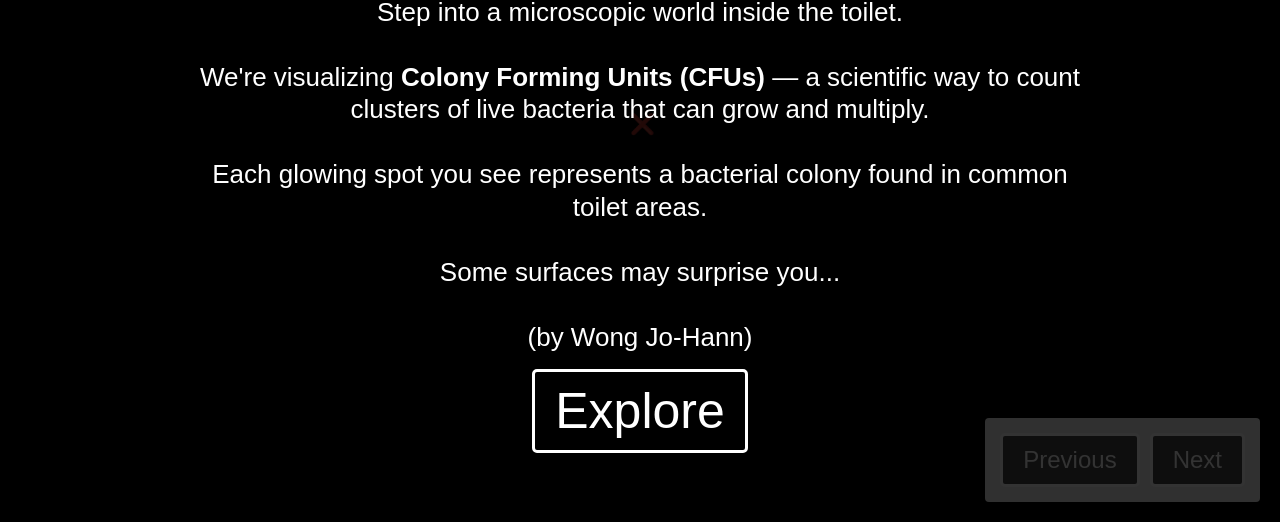
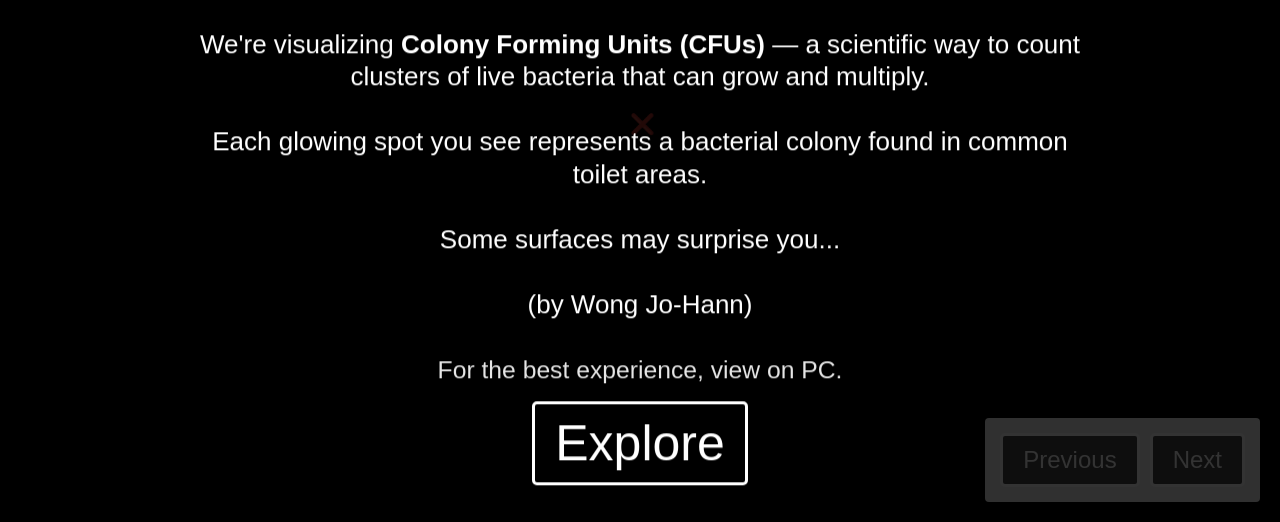
Before and after one commit to Jodistroyer/Biocote-Bacteria-Visualization-1, a plain HTML site: page index.html in a window 1280 px wide. Shown: the part 278-800 px from the top of the page. Drawn offline with nearby package versions, Linux system fonts and the light colour scheme; a script that the page names is missing.

Commit message:
Add files via upload

```diff
--- a/index.html
+++ b/index.html
@@ -38,7 +38,7 @@
     </script>
     <style>
         html, body { width: 100%; height: 100%; }
-        body { margin: 0; overflow: hidden; font-family: Arial, Helvetica, sans-serif; touch-action: none; }
+        body { margin: 0; overflow: hidden; font-family: Arial, Helvetica, sans-serif; touch-action: none; background: #000; }
         canvas { display: block; }
 
         /* Rotatable viewport wrapper (used to force "landscape" on phones) */
@@ -48,6 +48,7 @@
             width: 100vw;
             height: 100vh;
             overflow: hidden;
+            background: #000;
             --left-gutter: 0px; /* reserved space (e.g. left search tab) */
             --bottom-gutter: 0px; /* reserved space (e.g. Android bottom UI tab) */
             padding-left: var(--left-gutter);
@@ -310,7 +311,7 @@
         }
         body.is-mobile #navigation-controls {
             bottom: calc(clamp(10px, 2.5vw, 20px) + var(--bottom-gutter));
-            right: calc(clamp(10px, 2.5vw, 20px) + var(--bottom-gutter) + 70px);
+            right: calc(clamp(10px, 2.5vw, 20px) + var(--bottom-gutter));
             gap: clamp(6px, 1.6vw, 10px);
         }
         body.is-mobile #navigation-controls button {
@@ -320,7 +321,7 @@
         }
         body.is-mobile #exploration-toggle {
             top: clamp(8px, 2vw, 10px);
-            right: calc(clamp(10px, 2.5vw, 20px) + var(--bottom-gutter) + 70px);
+            right: calc(clamp(10px, 2.5vw, 20px) + var(--bottom-gutter));
             font-size: clamp(14px, 3.8vw, 22px);
             padding: clamp(8px, 2.2vw, 10px) clamp(10px, 2.8vw, 14px);
             border-width: clamp(2px, 0.6vw, 3px);
@@ -443,7 +444,8 @@
                 Step into a microscopic world inside the toilet.<br><br>
                 We're visualizing <strong>Colony Forming Units (CFUs)</strong> — a scientific way to count clusters of live bacteria that can grow and multiply.<br><br>
                 Each glowing spot you see represents a bacterial colony found in common toilet areas.<br><br>
-                Some surfaces may surprise you...<br> <br>(by Wong Jo-Hann)
+                Some surfaces may surprise you...<br> <br>(by Wong Jo-Hann)<br><br>
+                <span style="opacity:0.9;font-size:0.95em;">For the best experience, view on PC.</span>
             </p>
         </div>
 
```
